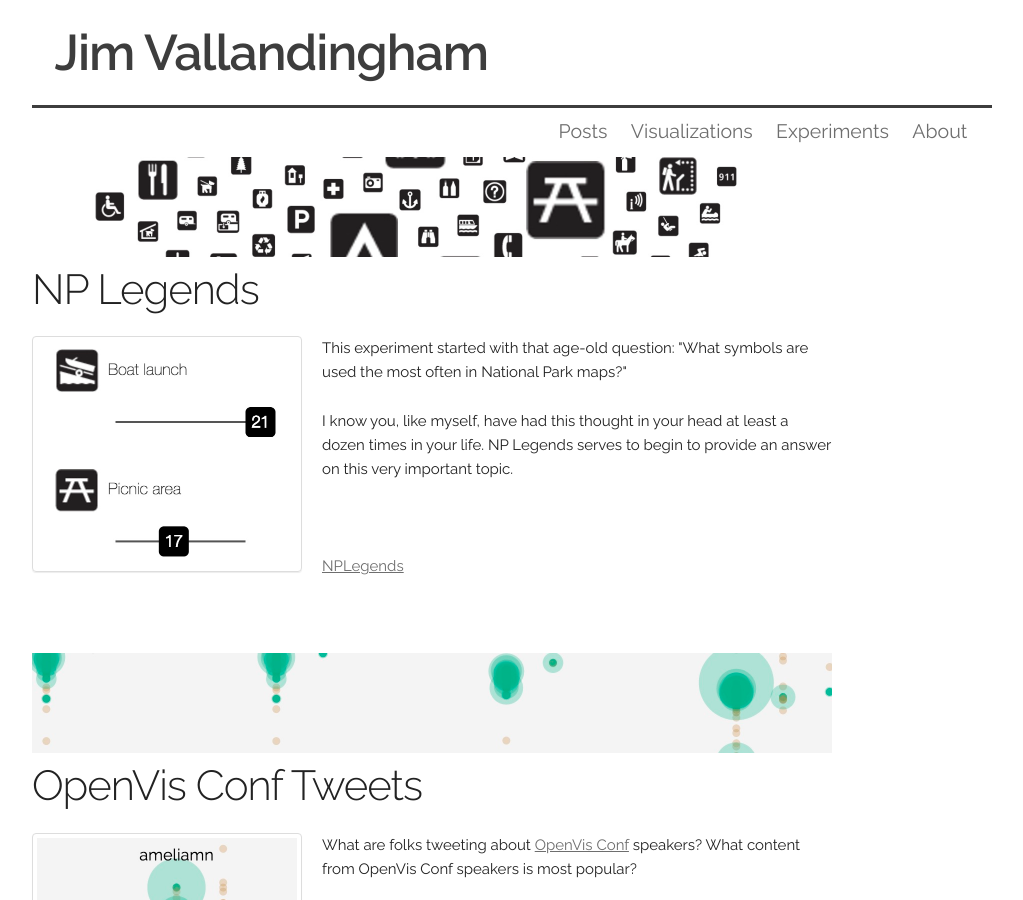
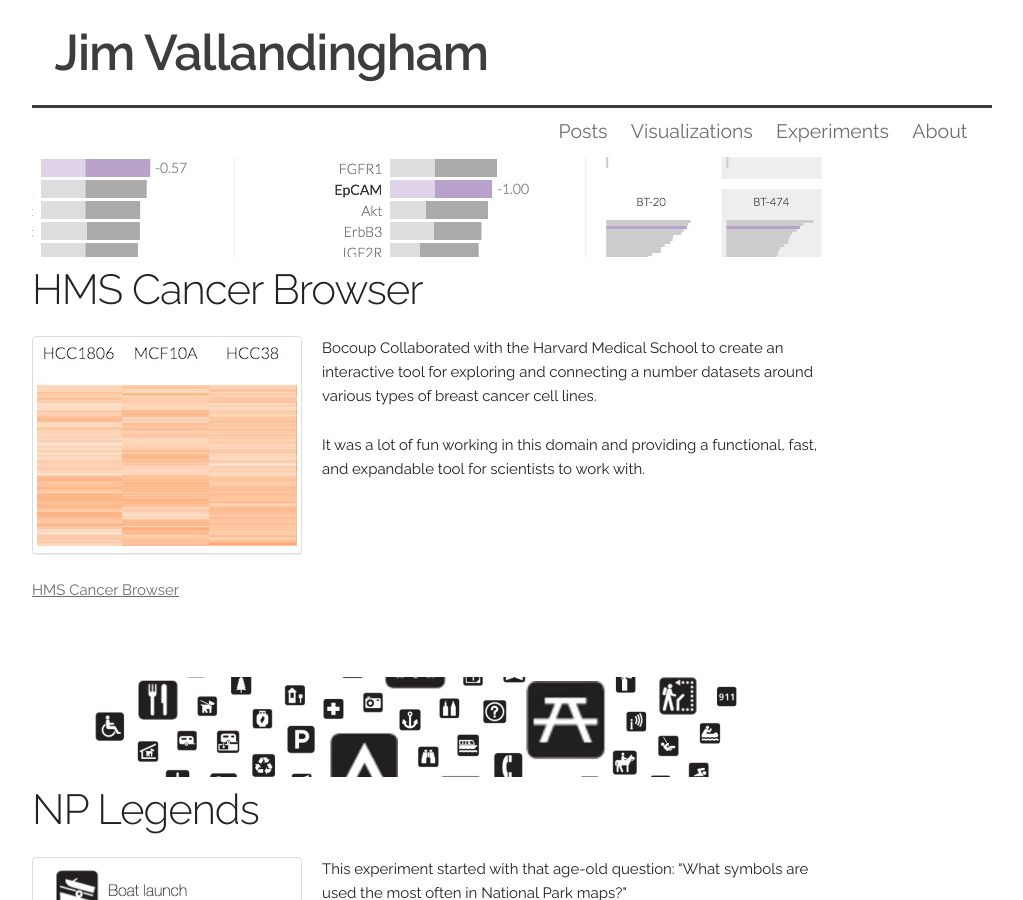
Before and after one commit to vlandham/vlandham.github.com, a Jekyll site: the page built from vis/index.html, in a window 1280 px wide and 900 px high. Shown: the whole window, without its empty margins (128-1151 px from the left). Built offline with Jekyll 4.4.1, drawn with Linux system fonts in a browser that asks for light colours; some web fonts are replaced.

Commit message:
cancerbrowser

```diff
--- a/vis/index.html
+++ b/vis/index.html
@@ -8,6 +8,25 @@
 js: vis.js
 css: vis.css
 ---
+
+<div name="cancerbrowser" id="cancerbrowser" class="section">
+  <a href="#" class="banner-toggle"><img class="banner" src="/images/vis/banners/cancerbrowser.jpg"></a>
+  <div class="details" >
+    <h2>HMS Cancer Browser</h2>
+    <div class="thumbnail left">
+      <a href="http://www.cancerbrowser.org/"><img src="http://vallandingham.me/images/vis/cancerbrowser_thumb.jpg" alt="image for Cancer Browser"/></a>
+    </div>
+    <p>Bocoup Collaborated with the Harvard Medical School to create an interactive tool for exploring and connecting a number datasets around various types of breast cancer cell lines.</p>
+
+    <p>
+      It was a lot of fun working in this domain and providing a functional, fast, and expandable tool for scientists to work with.
+    </p>
+    <br/>
+    <br/>
+    <br/>
+    <p><a class="post_title" href="http://www.cancerbrowser.org/">HMS Cancer Browser</a></p>
+  </div>
+</div>
 
 <div name="nplegends" id="nplegends" class="section">
   <a href="#" class="banner-toggle"><img class="banner" src="/images/vis/banners/nplegends.jpg"></a>
```
Also changed, not shown: images/vis/banners/cancerbrowser.jpg (added), images/vis/cancerbrowser_thumb.jpg (added).
